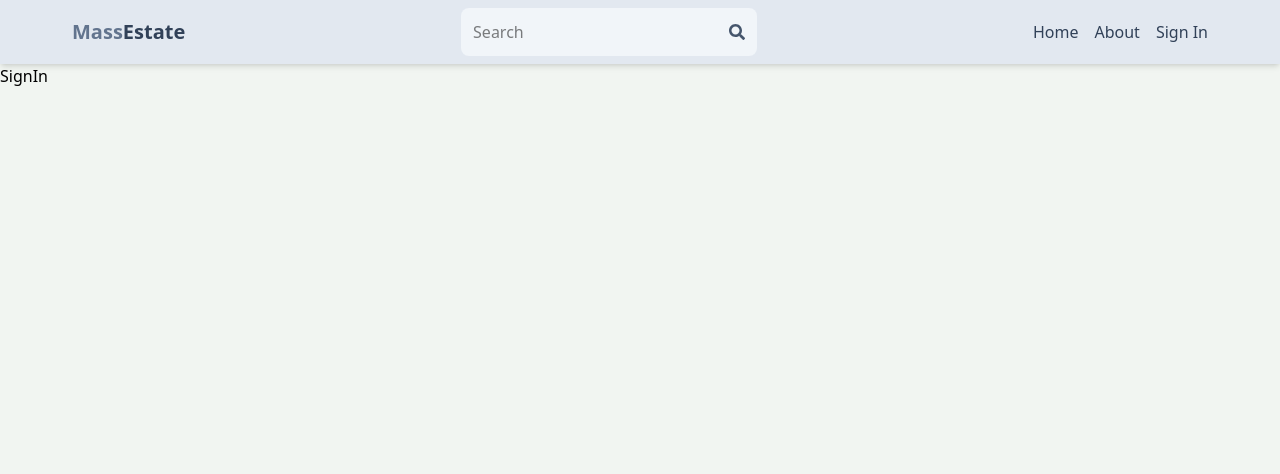
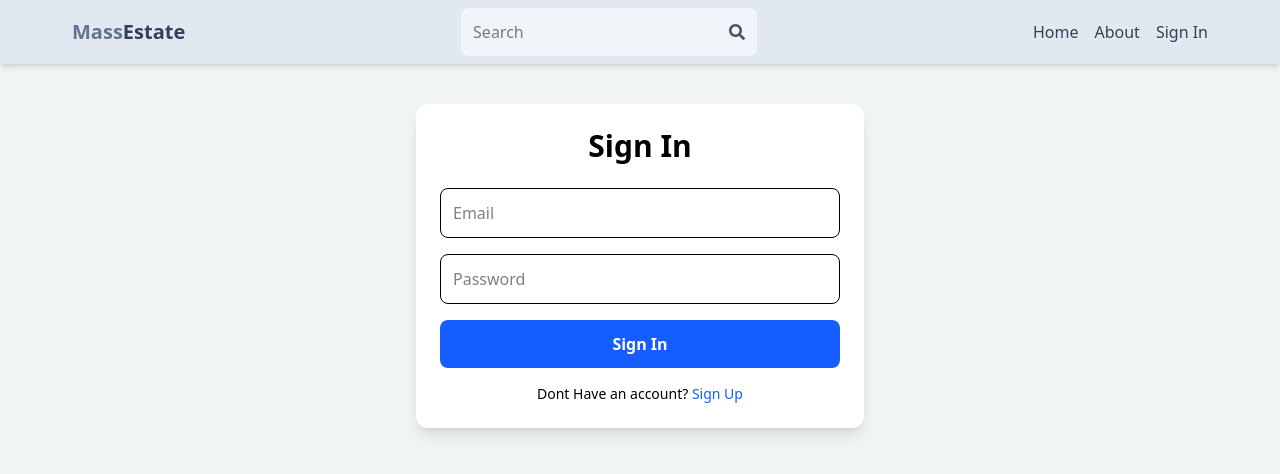
Before and after one commit to MASIL6805/Mern-Estate, a React (Vite) app in the folder client/: page /sign-in in a window 1280 px wide. Shown: the top 474 px of the page. Built offline with nearby package versions, Linux system fonts and the light colour scheme.

Commit message:
complete sign in page functionality

```diff
--- a/client/src/pages/SignIn.jsx
+++ b/client/src/pages/SignIn.jsx
@@ -1,7 +1,92 @@
+
 import React from 'react'
+import { useState } from 'react'
+import { Link,useNavigate } from 'react-router-dom'
 
 export default function SignIn() {
+  const [formData, setFormData] = useState({});
+  const [error, setError] = useState(null);
+  const [loading, setLoading] = useState(false);
+  const navigate = useNavigate();
+
+  const handleChange = (e) => {
+    setFormData({
+      ...formData,
+      [e.target.id]: e.target.value,
+    });
+  };
+
+
+  const handleSubmit = async (e) => {
+    e.preventDefault();//not to reload the page
+
+    try {
+
+      setLoading(true);
+
+      const res= await fetch('/api/auth/sign-in',
+      {
+        method: 'POST',
+        headers: {
+          'Content-Type': 'application/json',
+        },
+        body: JSON.stringify(formData),
+      }
+      );
+      const data= await res.json();
+
+      if(data.success=== false){
+        setError(data.message);
+        setLoading(false);
+        return;
+      }
+      setLoading(false);
+      console.log(data);
+      setError(null);
+      navigate('/');
+    } catch (error) {
+      setLoading(false);
+      setError(error.message);
+    }
+
+  };
+
   return (
-    <div>SignIn</div>
+    <div className="max-w-md mx-auto mt-10 p-6 bg-white shadow-lg rounded-xl">
+      <h1 className="text-3xl font-semibold text-center mb-6">Sign In</h1>
+
+      <form onSubmit={handleSubmit} className="flex flex-col gap-4">
+
+        <input
+          type="email"
+          placeholder="Email"
+          className="border p-3 rounded-lg focus:outline-none focus:ring-2 focus:ring-blue-500"
+          id="email"
+          onChange={handleChange}
+        />
+
+        <input
+          type="password"
+          placeholder="Password"
+          className="border p-3 rounded-lg focus:outline-none focus:ring-2 focus:ring-blue-500"
+          id="password"
+          onChange={handleChange}
+        />
+
+        <button disabled={loading} className="bg-blue-600 text-white p-3 rounded-lg font-semibold hover:bg-blue-700 transition">
+          {loading ? 'Signing In...' : 'Sign In'}
+        </button>
+      </form>
+
+      <div className="mt-4 text-center">
+        <p className="text-sm">
+          Dont Have an account?{" "}
+          <Link to="/sign-up" className="text-blue-600 font-medium hover:underline">
+            Sign Up
+          </Link>
+        </p>
+      </div>
+      {error && <p className="mt-4 p-3 bg-red-100 text-red-700 rounded-lg">{error}</p>}
+    </div>
   )
 }
```
